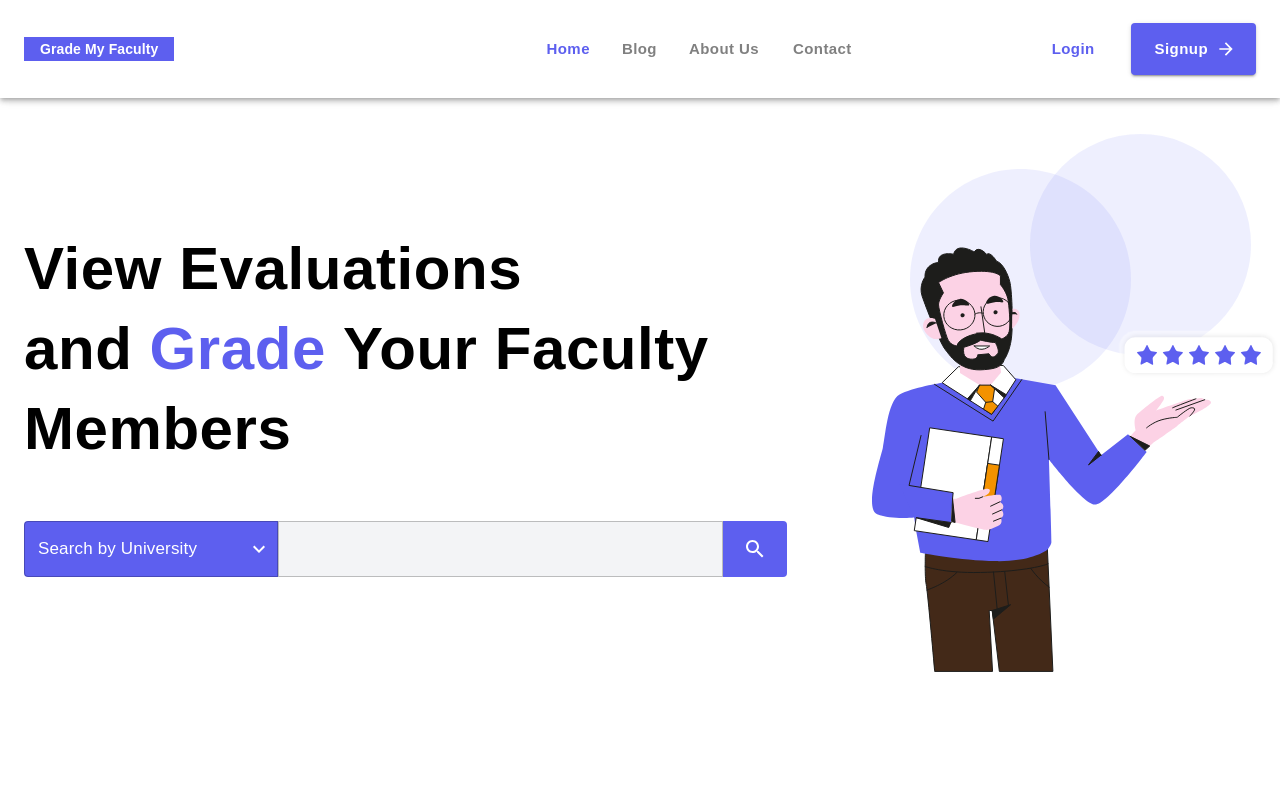
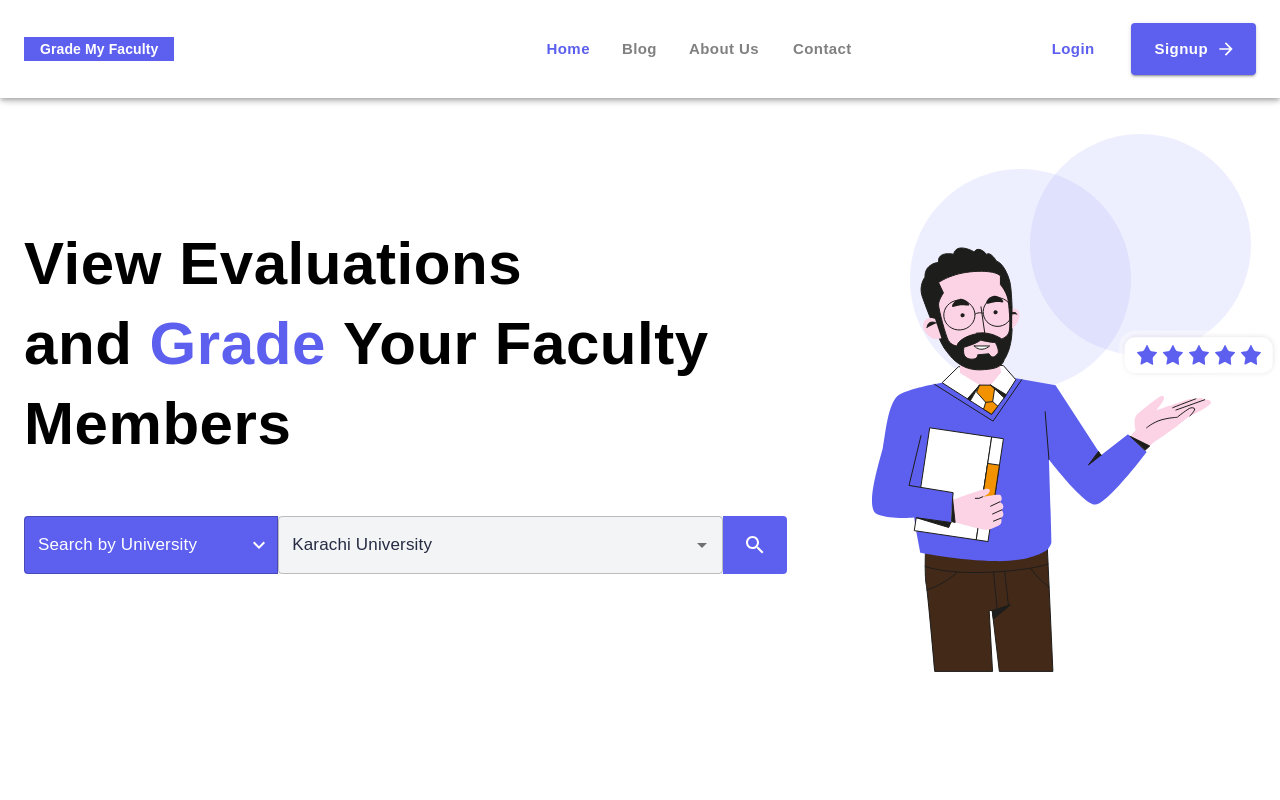
Before and after one commit to AbdulAziz0682/grade-my-faculty, a React (Create React App) app: page / in a window 1280 px wide. Shown: the top 800 px of the page. Built offline with nearby package versions, Linux system fonts and the light colour scheme; a web font is replaced by a local one.

Commit message:
Fixed line height and scroll back to top issues

```diff
--- a/src/components/User/Pages/Home/index.jsx
+++ b/src/components/User/Pages/Home/index.jsx
@@ -8,6 +8,8 @@ import {
   MenuItem,
   Container,
   Hidden,
+  Autocomplete,
+  TextField,
 } from '@mui/material';
 
 import { Search, KeyboardArrowDown } from '@mui/icons-material';
@@ -21,42 +23,16 @@ import evaluation from '../../../../assets/evaluation.svg';
 import compare from '../../../../assets/compare.svg';
 import homeImg from '../../../../assets/homeImg.svg';
 
-function getList(searchBy, universities, faculty, history) {
-  if (searchBy === 'university') {
-    return [...universities.map((uni) => <MenuItem sx={{ border: '1px solid' }} className="py-3 text-gray-400 bg-gray-100 border-gray-200" value={uni.name} onClick={() => history.push('/faculty', [uni.name])}>{uni.name}</MenuItem>)];
-  }
-  return [...faculty.map((member) => (
-    <MenuItem value={member.name} sx={{ border: '1px solid' }} className="py-1 bg-gray-100 border-gray-200" onClick={() => history.push('/grade', [member])}>
-      <div className="flex items-end justify-between gap-3 pb-2 overflow-auto" style={{ fontFamily: 'montserrat' }}>
-        <div className="flex flex-col">
-          <p className="text-gray-600">{member.name}</p>
-          <span className="text-xs text-primary">
-            {member.department}
-            &nbsp;Department
-          </span>
-        </div>
-        <p className="font-bold">{member.university}</p>
-      </div>
-    </MenuItem>
-  ))];
-}
-
 export default function Home() {
   const ref = useRef();
   const history = useHistory();
   const faculty = useSelector((state) => state.faculty);
   const [searchBy, setSearchBy] = React.useState('university');
-  // const [searchText, setSearchText] = React.useState('');
   const universities = [
     { name: 'North South University' },
     { name: 'Lahore University' },
     { name: 'Karachi University' },
   ];
-  /* const faculty = [
-    { name: 'Abdul Kalam', subject: 'Mathematics', university: 'North South University' },
-    { name: 'Abdul Salam', subject: 'Mathematics', university: 'North South University' },
-    { name: 'Shaikh Saadi', subject: 'Mathematics', university: 'North South University' },
-  ]; */
   const [value, setValue] = React.useState('');
   React.useEffect(() => {
     setValue(searchBy === 'university' ? universities[universities.length - 1] : faculty[faculty.length - 1]);
@@ -64,20 +40,20 @@ export default function Home() {
   return (
     <>
       <Grid container className="flex-grow">
-        <Container maxWidth="xl" className="pr-0">
+        <Container maxWidth="xl" className="md:pr-0">
           <Grid container alignItems="center" className="pt-12 pb-60" columnSpacing={2}>
             <Grid item xs={12} md={8} className="flex flex-col justify-center h-full gap-11">
-              <Typography style={{ lineHeight: '5rem' }} className="text-4xl font-bold md:text-6xl">
+              <Typography className="text-4xl font-bold leading-12 md:leading-20 md:text-6xl">
                 View Evaluations and&nbsp;
                 <span className="text-primary">Grade</span>
                 &nbsp;Your Faculty Members
               </Typography>
-              <Grid container className="h-16 py-2 rounded md:w-11/12">
+              <Grid container className="py-2 rounded md:w-11/12">
                 <Grid item xs={10} md={4} sx={{ order: 1 }}>
                   <Select
                     variant="outlined"
                     ref={ref}
-                    className="w-full text-white rounded-r-none bg-primary h-14"
+                    className="w-full text-white rounded-r-none bg-primary"
                     value={searchBy}
                     onChange={(e) => setSearchBy(e.target.value)}
                     IconComponent={KeyboardArrowDown}
@@ -96,27 +72,38 @@ export default function Home() {
                   </Select>
                 </Grid>
                 <Grid item xs={12} md={7} sx={{ order: { xs: 3, md: 2 } }} className="mt-1 md:mt-0">
-                  <Select
-                    variant="outlined"
-                    className="text-gray-400 bg-gray-100 rounded-none h-14"
-                    fullWidth
+                  <Autocomplete
                     value={value}
-                    onChange={(e) => setValue(e.target.value)}
-                    IconComponent=""
-                    MenuProps={{
-                      PaperProps: {
-                        className: 'shadow-none rounded-none',
-                      },
-                      classes: {
-                        list: 'py-0',
-                      },
+                    onChange={(e, newVal) => setValue(newVal)}
+                    classes={{ paper: 'rounded-none', listbox: 'py-0' }}
+                    options={searchBy === 'university' ? universities : faculty}
+                    renderInput={(params) => <TextField {...params} className="text-gray-400 bg-gray-100 rounded-none" />}
+                    getOptionLabel={(option) => option.name}
+                    renderOption={(props, option) => {
+                      if (searchBy === 'university') {
+                        return (
+                          <MenuItem sx={{ border: '1px solid' }} className="py-3 text-gray-400 bg-gray-100 border-gray-200" value={option.name} onClick={() => history.push('/faculty', [option.name])}>{option.name}</MenuItem>
+                        );
+                      }
+                      return (
+                        <MenuItem value={option.name} sx={{ border: '1px solid' }} className="py-1 bg-gray-100 border-gray-200" onClick={() => history.push('/grade', [option])}>
+                          <div className="flex items-end justify-between gap-3 pb-2 overflow-auto" style={{ fontFamily: 'montserrat' }}>
+                            <div className="flex flex-col">
+                              <p className="text-gray-600">{option.name}</p>
+                              <span className="text-xs text-primary">
+                                {option.department}
+                                &nbsp;Department
+                              </span>
+                            </div>
+                            <p className="font-bold">{option.university}</p>
+                          </div>
+                        </MenuItem>
+                      );
                     }}
-                  >
-                    {getList(searchBy, universities, faculty, history)}
-                  </Select>
+                  />
                 </Grid>
                 <Grid item sx={{ order: { xs: 2, md: 3 }, flexGrow: 1 }}>
-                  <span className="flex items-center justify-center px-3 rounded-r bg-primary h-14">
+                  <span className="flex items-center justify-center h-full px-3 rounded-r bg-primary">
                     <Search htmlColor="white" />
                   </span>
                 </Grid>
@@ -131,7 +118,7 @@ export default function Home() {
         </Container>
       </Grid>
       <Grid container className="flex-grow bg-primaryLight">
-        <Container maxWidth="xl" className="flex justify-center px-24 py-20 md:px-36">
+        <Container maxWidth="xl" className="flex justify-center px-12 py-20 md:px-36">
           <Grid container spacing={16}>
             <Grid item md={4} className="flex flex-col items-center">
               <img src={help} alt="help others" className="w-24" />
--- a/src/routes/UserRoutes.jsx
+++ b/src/routes/UserRoutes.jsx
@@ -3,6 +3,7 @@ import {
   Switch,
   Route,
   useLocation,
+  useHistory,
 } from 'react-router-dom';
 
 import Grid from '@mui/material/Grid';
@@ -29,6 +30,8 @@ import ResetPassword from '../components/User/Pages/Login/ResetPassword';
 
 export default function UserRoutes() {
   const location = useLocation();
+  const history = useHistory();
+  history.listen(() => window.scrollTo(0, 0));
   return (
     <Switch>
       <Grid container direction="column" className="min-h-screen">
--- a/tailwind.config.js
+++ b/tailwind.config.js
@@ -15,6 +15,11 @@ module.exports = {
       boxShadow: {
         primaryGlow: '0 7px 7px rgba(93, 95, 239, 0.03), 0 7px 7px rgba(93, 95, 239, 0.15)',
         redGlow: '0 7px 7px rgba(231, 64, 64, 0.03), 0 7px 7px rgba(231, 64, 64, 0.15)',
+      },
+      lineHeight: {
+        12: '3rem',
+        16: '4rem',
+        20: '5rem',
       },
     },
     screen: {
```
